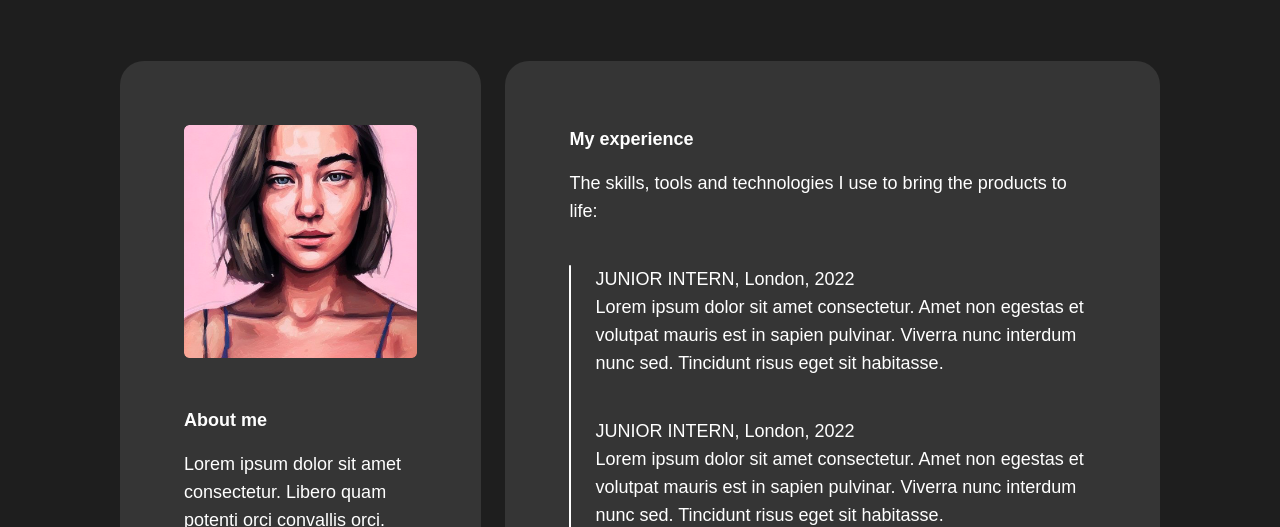
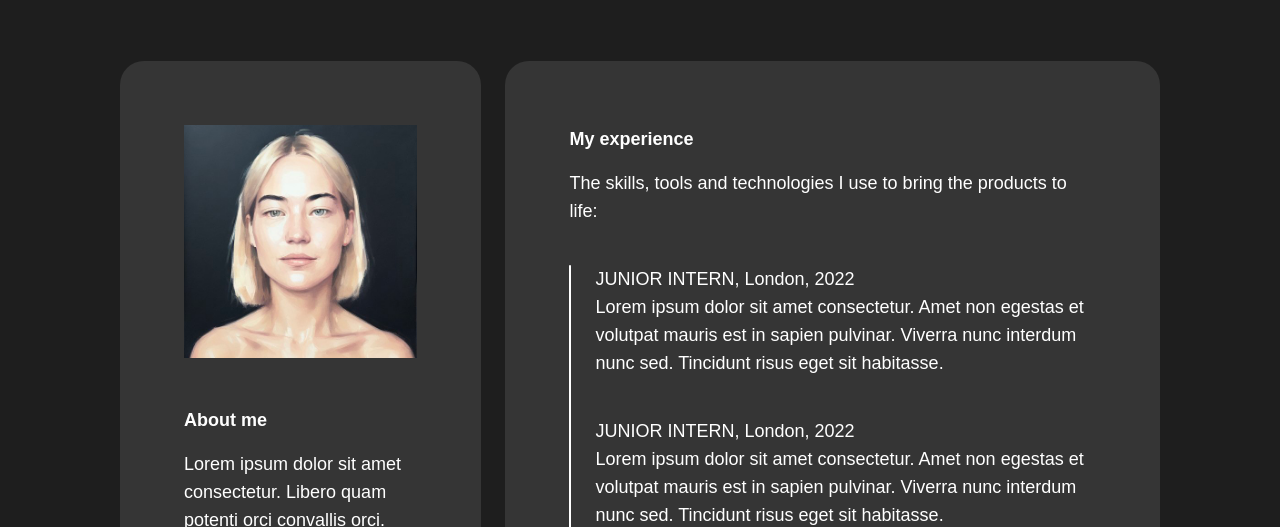
Before and after one commit to Polina-eliza/Portfolio, a plain HTML site: page about.html in a window 1280 px wide. Shown: the part 273-800 px from the top of the page. Drawn offline with Linux system fonts and the light colour scheme.

Commit message:
changed main photo

```diff
--- a/about.html
+++ b/about.html
@@ -38,7 +38,7 @@
 
                 <div class="about__wrapper">
                     <div class="container__mini about__me">
-                        <img src="images/about-photo.png" alt="profile picture">
+                        <img src="images/main-img.JPG" alt="profile picture">
                         <div class="about__subtitle about__subtitle-me">About me</div>
                         <p class="about__descr">Lorem ipsum dolor sit amet consectetur. Libero quam potenti orci convallis orci. Pellentesque integer odio ac risus adipiscing eget dolor diam. Diam tortor eget ullamcorper nisl consequat nunc elementum orci morbi. Lobortis nascetur justo leo massa proin. Dui est enim quis massa elementum. Ac arcu sed et feugiat. Duis nunc tortor et cursus mus blandit ultricies duis nulla.</p>
                         <div class="nav__contacts about__contact">
```
